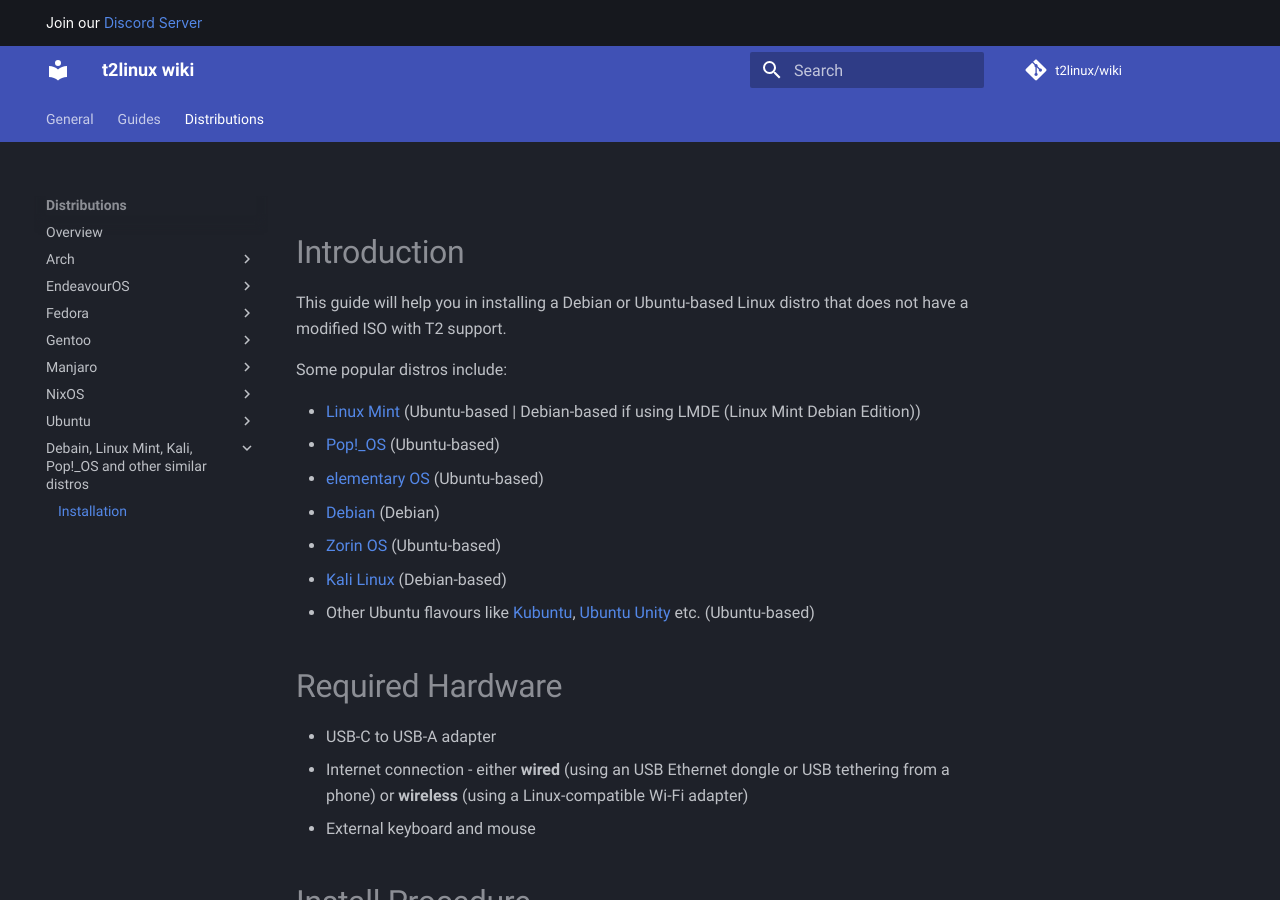
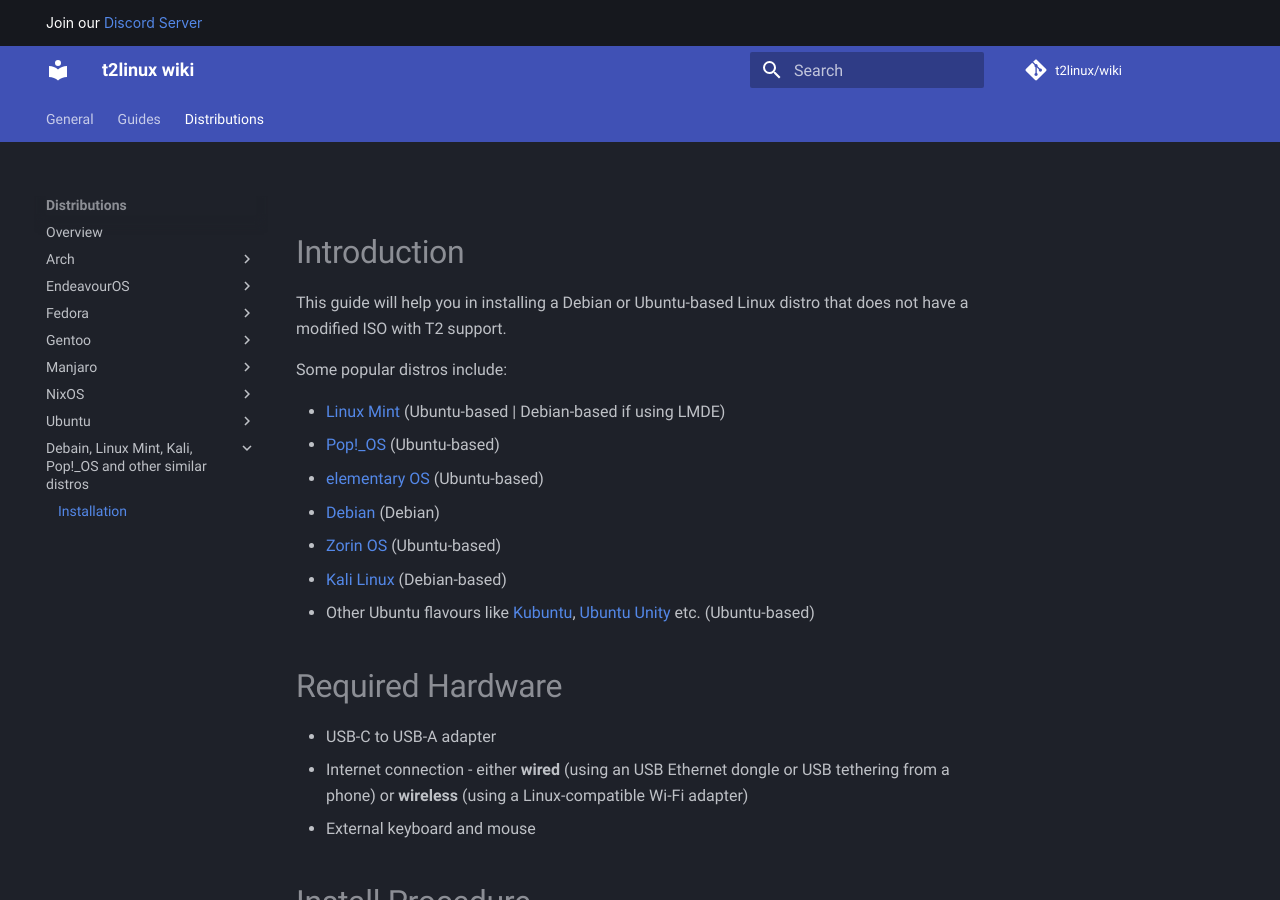
Before and after one commit to t2linux/wiki, an MkDocs documentation site: the page built from docs/distributions/debian/installation.md, in a window 1280 px wide and 900 px high. Built offline with MkDocs 1.6.1 and Material for MkDocs 9.7.7, drawn with Linux system fonts in a browser that asks for light colours; comment, search, counter and statistics services are not loaded.

Commit message:
No more double brackets

```diff
--- a/docs/distributions/debian/installation.md
+++ b/docs/distributions/debian/installation.md
@@ -4,7 +4,7 @@ This guide will help you in installing a Debian or Ubuntu-based Linux distro tha
 
 Some popular distros include:
 
-* [Linux Mint](https://linuxmint.com/) (Ubuntu-based | Debian-based if using LMDE (Linux Mint Debian Edition))
+* [Linux Mint](https://linuxmint.com/) (Ubuntu-based | Debian-based if using LMDE)
 * [Pop!_OS](https://pop.system76.com/) (Ubuntu-based)
 * [elementary OS](https://elementary.io/) (Ubuntu-based)
 * [Debian](https://www.debian.org/) (Debian)
```
